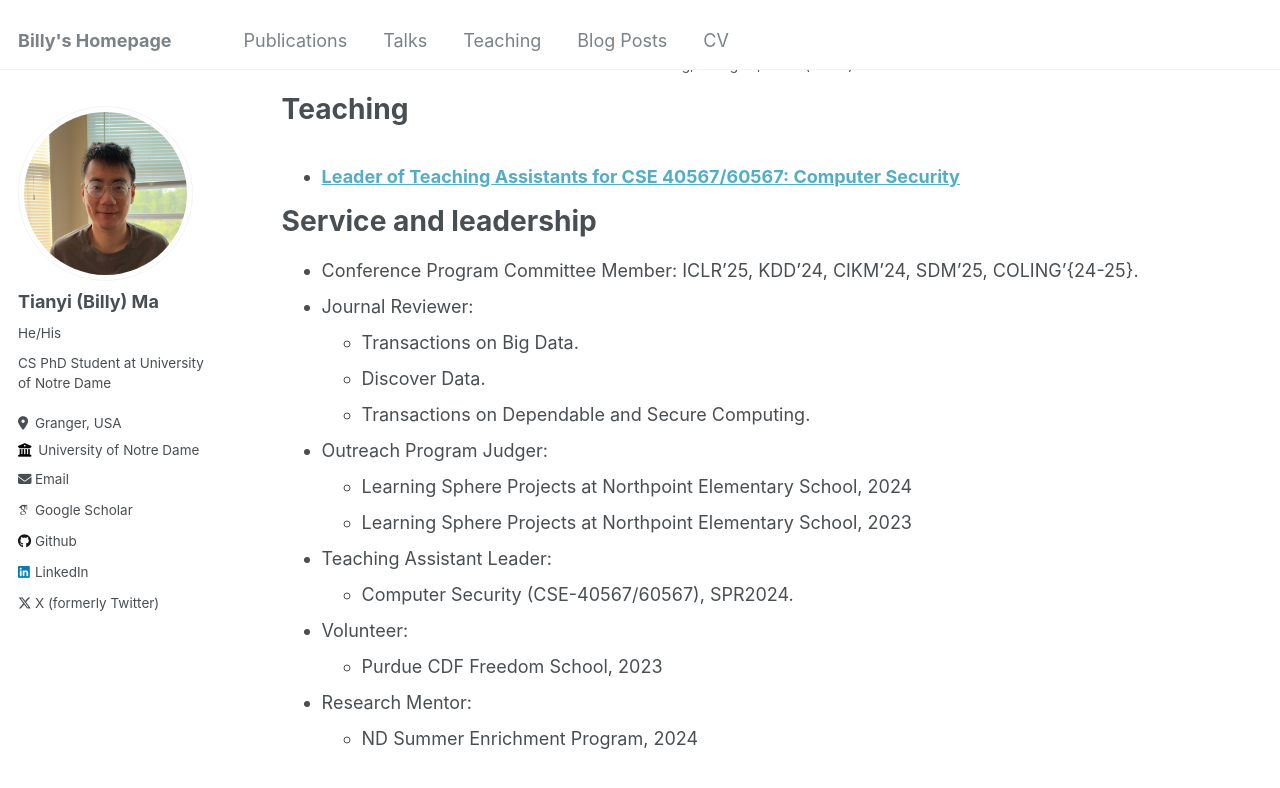
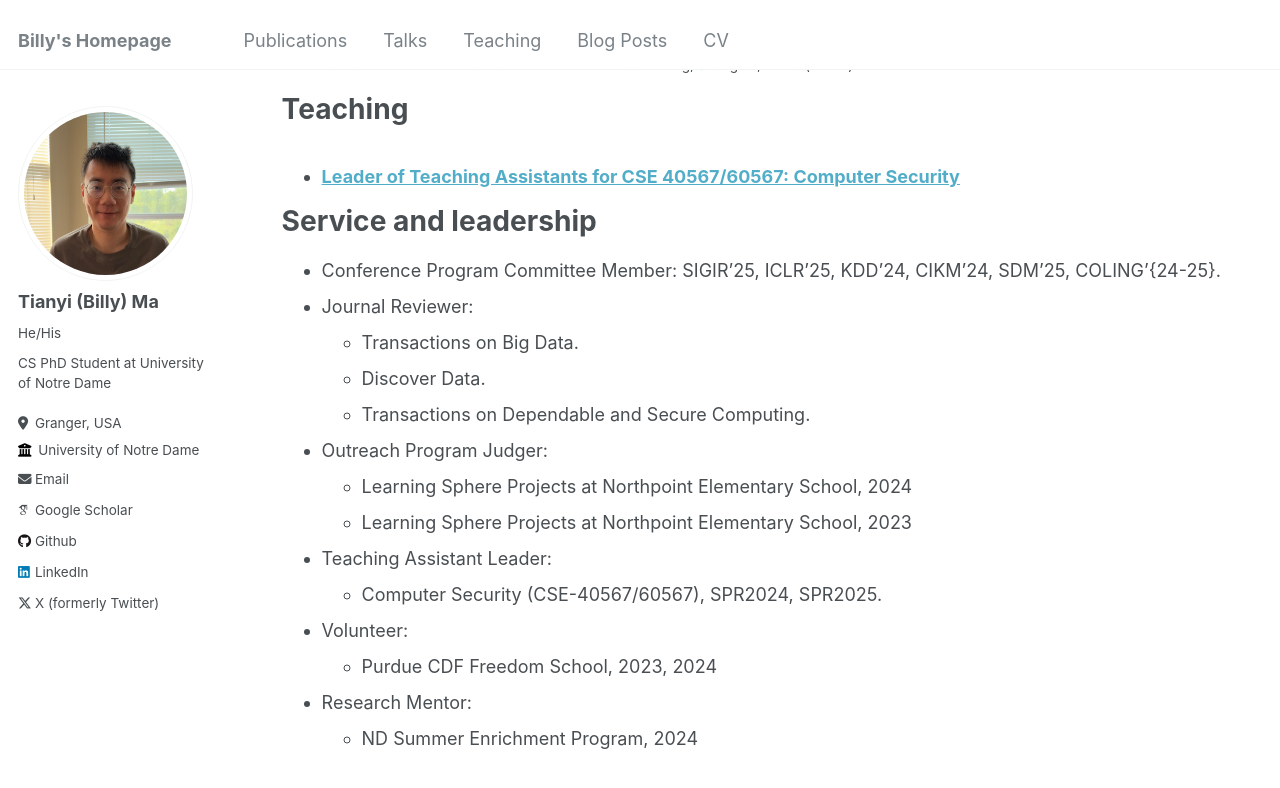
Before and after one commit to Tianyi-Billy-Ma/Tianyi-Billy-Ma.github.io, a Jekyll site: the page built from _pages/cv.md, in a window 1280 px wide and 900 px high, scrolled down 1427 px. Shown: the top 788 px of the window. Built offline with Jekyll 4.4.1, drawn with Linux system fonts in a browser that asks for light colours; some web fonts are replaced.

Commit message:
Update CV with additional conference and service commitments

```diff
--- a/_pages/cv.md
+++ b/_pages/cv.md
@@ -57,7 +57,7 @@ Teaching
 
 Service and leadership
 ======
-* Conference Program Committee Member: ICLR'25, KDD'24, CIKM'24, SDM'25,  COLING'{24-25}.
+* Conference Program Committee Member: SIGIR'25, ICLR'25, KDD'24, CIKM'24, SDM'25,  COLING'{24-25}.
 * Journal Reviewer:
   *  Transactions on Big Data.
   *  Discover Data.
@@ -66,8 +66,8 @@ Service and leadership
   * Learning Sphere Projects at Northpoint Elementary School, 2024
   * Learning Sphere Projects at Northpoint Elementary School, 2023
 * Teaching Assistant Leader:
-  * Computer Security (CSE-40567/60567), SPR2024.
+  * Computer Security (CSE-40567/60567), SPR2024, SPR2025.
 * Volunteer:
-  * Purdue CDF Freedom School, 2023
+  * Purdue CDF Freedom School, 2023, 2024
 * Research Mentor:
   * ND Summer Enrichment Program, 2024
```
